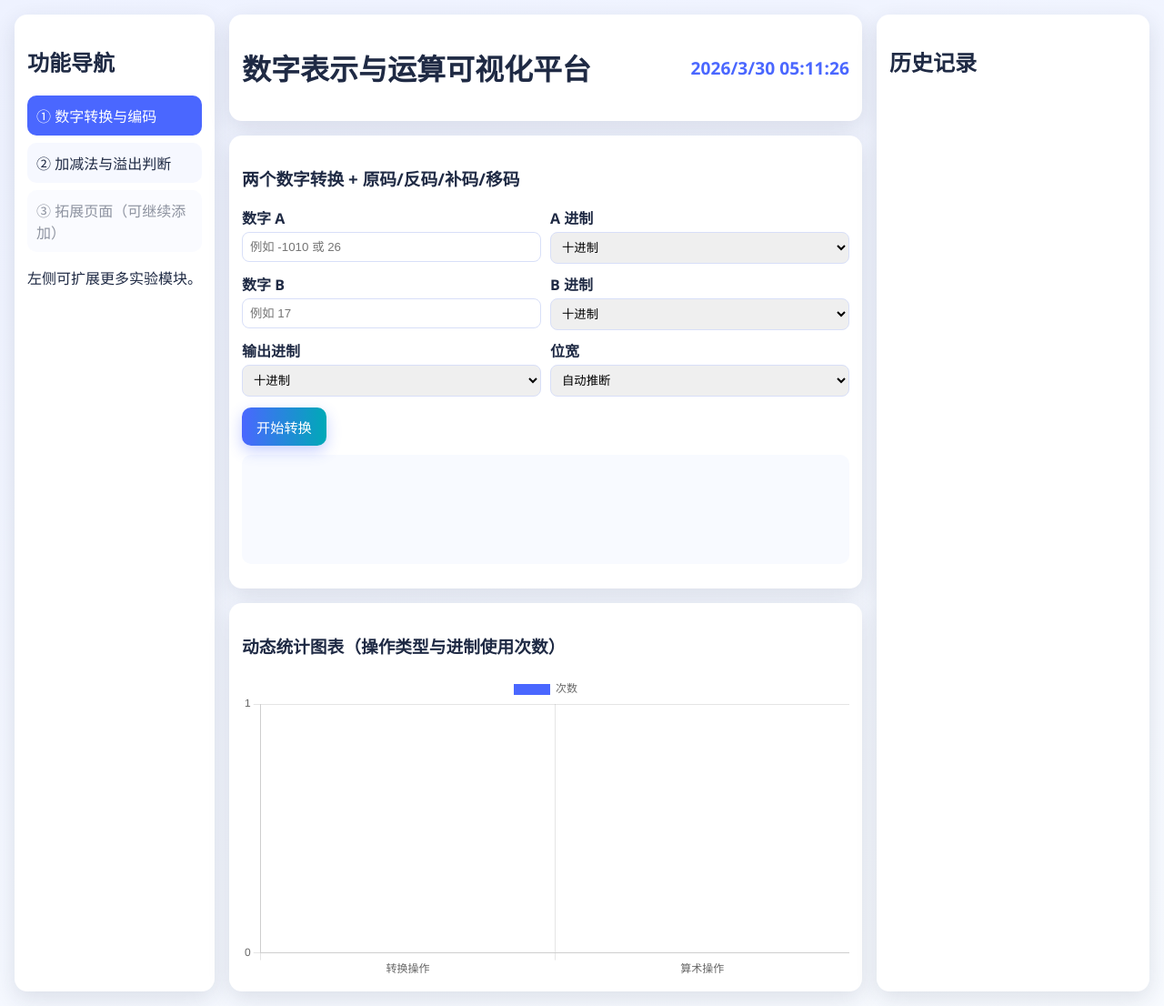
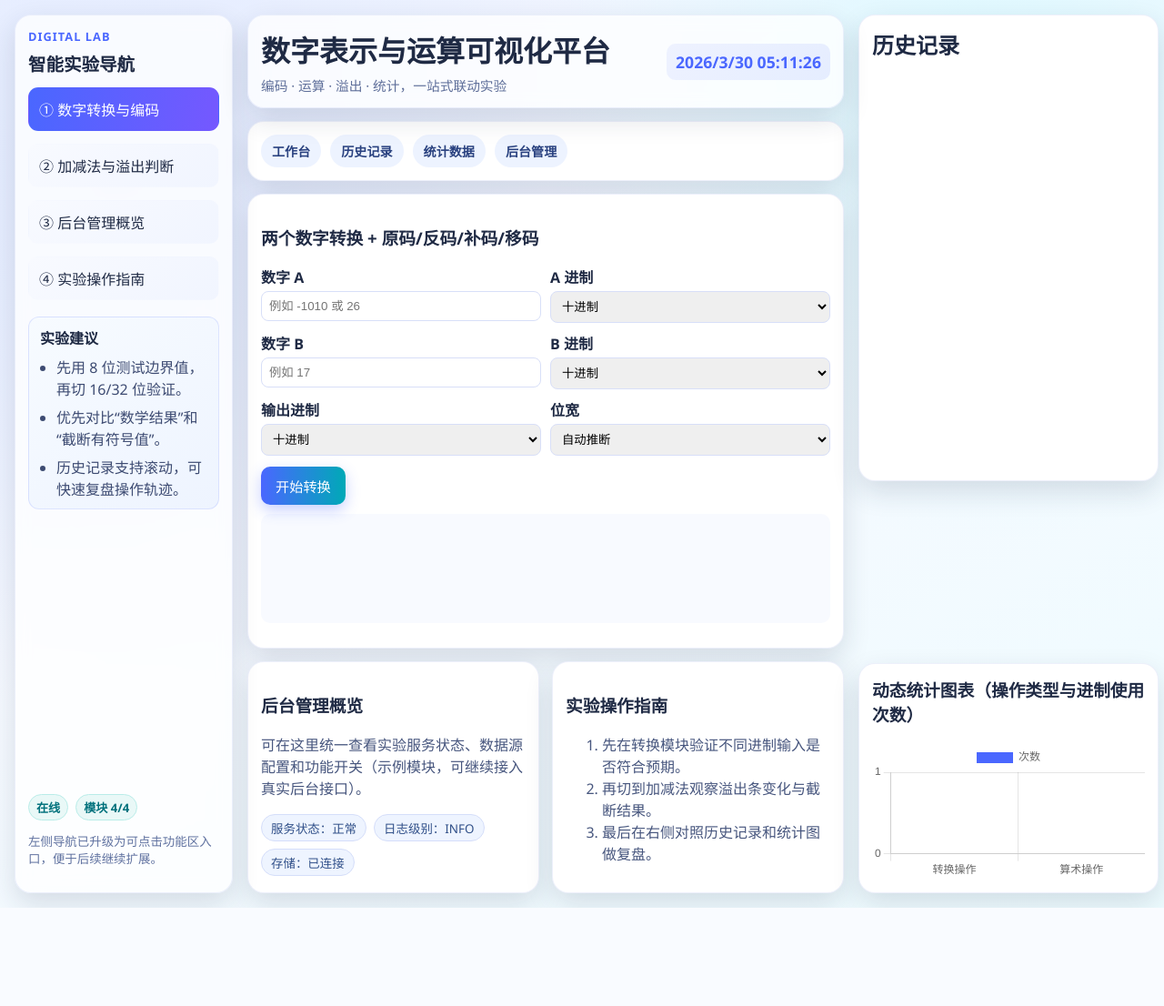
Before and after one commit to Y-coder-guru/y_5671.github, a Flask app: page / in a window 1280 px wide. Shown: the whole page at 91% size. After the commit the page ends 998 px from the top, so only its background shows below. Run offline with Flask 3, Linux system fonts and the light colour scheme; data that the repository does not hold is empty.

Commit message:
继续美化三栏布局并补充可点击后台/指南模块

```diff
--- a/static/css/style.css
+++ b/static/css/style.css
@@ -3,65 +3,179 @@
   --card: #ffffff;
   --text: #1f2a44;
   --primary: #4a67ff;
+  --primary-2: #7558ff;
   --accent: #00a9b7;
   --danger: #d73348;
-  --shadow: 0 8px 24px rgba(31, 42, 68, 0.12);
+  --shadow: 0 12px 30px rgba(31, 42, 68, 0.14);
 }
 
 * { box-sizing: border-box; }
+html { scroll-behavior: smooth; }
 body {
   margin: 0;
   font-family: "Segoe UI", "PingFang SC", sans-serif;
-  background: linear-gradient(160deg, #eef2ff, #f8fbff);
+  background:
+    radial-gradient(circle at 10% 20%, #e3ebff 0%, transparent 42%),
+    radial-gradient(circle at 85% 10%, #ddf9ff 0%, transparent 35%),
+    linear-gradient(155deg, #edf2ff, #f6f9ff 45%, #eefcff);
   color: var(--text);
 }
 
 .app-layout {
   display: grid;
-  grid-template-columns: 220px 1fr 300px;
+  grid-template-columns: 260px 1fr 340px;
   gap: 16px;
   min-height: 100vh;
   padding: 16px;
+  align-items: stretch;
 }
 
 .card {
   background: var(--card);
-  border-radius: 14px;
+  border-radius: 18px;
   padding: 14px;
   box-shadow: var(--shadow);
+  border: 1px solid rgba(108, 129, 220, 0.12);
+}
+
+.glass {
+  background: rgba(255, 255, 255, 0.76);
+  backdrop-filter: blur(8px);
+}
+
+.sidebar {
+  display: flex;
+  flex-direction: column;
+  gap: 10px;
+  min-height: calc(100vh - 32px);
+}
+
+.kicker {
+  margin: 0;
+  color: var(--primary);
+  font-size: 0.8rem;
+  letter-spacing: 0.08em;
+  text-transform: uppercase;
+  font-weight: 700;
+}
+
+.sidebar-head h2 {
+  margin: 6px 0 0;
+  font-size: 1.22rem;
 }
 
 .sidebar .nav-item {
   display: block;
-  margin: 8px 0;
-  padding: 10px;
-  border-radius: 10px;
+  margin: 2px 0;
+  padding: 11px;
+  border-radius: 11px;
   text-decoration: none;
   color: var(--text);
-  background: #f6f8ff;
-  transition: transform .2s, background .2s, box-shadow .2s;
+  background: linear-gradient(145deg, #f8faff, #f1f5ff);
+  border: 1px solid transparent;
+  transition: transform .2s, background .2s, box-shadow .2s, border-color .2s;
 }
 
 .sidebar .nav-item:hover {
-  transform: scale(1.03);
-  background: #e8edff;
-  box-shadow: 0 6px 12px rgba(74, 103, 255, 0.18);
+  transform: translateX(4px);
+  background: #ebf0ff;
+  border-color: rgba(74, 103, 255, 0.3);
+  box-shadow: 0 8px 14px rgba(74, 103, 255, 0.16);
 }
 
-.nav-item.active { background: var(--primary); color: #fff; }
-.nav-item.disabled { opacity: .5; pointer-events: none; }
+.nav-item.active {
+  background: linear-gradient(100deg, var(--primary), var(--primary-2));
+  color: #fff;
+}
 
-.main-content { display: flex; flex-direction: column; gap: 16px; }
-.topbar { display: flex; justify-content: space-between; align-items: center; }
-.clock { font-size: 1.2rem; color: var(--primary); font-weight: 700; }
+.sidebar-widget {
+  margin-top: 6px;
+  background: linear-gradient(145deg, #f7fbff, #eef4ff);
+  border-radius: 12px;
+  padding: 10px 12px;
+  border: 1px solid rgba(74, 103, 255, 0.15);
+}
+.sidebar-widget h4 { margin: 0 0 8px; }
+.sidebar-widget ul {
+  margin: 0;
+  padding-left: 18px;
+  color: #3d4b72;
+  display: grid;
+  gap: 7px;
+}
+
+.status-mini {
+  margin-top: auto;
+  display: flex;
+  flex-wrap: wrap;
+  gap: 8px;
+}
+
+.tag {
+  background: #e9f8f7;
+  color: #00717c;
+  border: 1px solid #b9ece8;
+  padding: 4px 8px;
+  border-radius: 999px;
+  font-size: 0.82rem;
+  font-weight: 600;
+}
+
+.hint { color: #6072a0; font-size: 0.84rem; line-height: 1.4; margin-top: 4px; }
+
+.main-content {
+  display: flex;
+  flex-direction: column;
+  gap: 14px;
+  min-width: 0;
+}
+
+.topbar {
+  display: flex;
+  justify-content: space-between;
+  align-items: center;
+}
+.topbar h1 { margin: 0; }
+.sub-title {
+  margin: 6px 0 0;
+  color: #5f6f9a;
+  font-size: 0.92rem;
+}
+
+.clock {
+  font-size: 1.1rem;
+  color: var(--primary);
+  font-weight: 700;
+  background: linear-gradient(140deg, #eef2ff, #e5edff);
+  padding: 8px 10px;
+  border-radius: 10px;
+}
+
+.floating-nav {
+  display: flex;
+  gap: 10px;
+  align-items: center;
+  flex-wrap: wrap;
+}
+.floating-nav a {
+  text-decoration: none;
+  color: #29417f;
+  background: #edf3ff;
+  padding: 8px 12px;
+  border-radius: 999px;
+  font-weight: 600;
+  font-size: 0.88rem;
+}
 
 .workspace .grid {
   display: grid;
   gap: 10px;
   margin-bottom: 12px;
 }
+
 .two-col { grid-template-columns: repeat(2, minmax(150px, 1fr)); }
 label { display: flex; flex-direction: column; gap: 4px; font-weight: 600; }
+
 input, select {
   border: 1px solid #d8dff8;
   border-radius: 8px;
@@ -95,19 +209,77 @@ input:focus, select:focus { border-color: var(--primary); box-shadow: 0 0 0 3px
   white-space: pre-wrap;
 }
 
+.extra-grid {
+  display: grid;
+  grid-template-columns: repeat(2, minmax(220px, 1fr));
+  gap: 14px;
+}
+
+.extra-card p,
+.extra-card li {
+  color: #47567e;
+  line-height: 1.5;
+}
+
+.chip-row {
+  display: flex;
+  flex-wrap: wrap;
+  gap: 8px;
+}
+
+.chip {
+  background: #eef4ff;
+  border: 1px solid #d5defa;
+  color: #315089;
+  border-radius: 999px;
+  padding: 4px 10px;
+  font-size: 0.84rem;
+}
+
+.right-rail {
+  display: grid;
+  grid-template-rows: minmax(360px, 1fr) minmax(260px, 0.85fr);
+  gap: 16px;
+  min-height: calc(100vh - 32px);
+}
+
+.history {
+  min-height: 0;
+  display: flex;
+  flex-direction: column;
+}
+
+.history h2,
+.chart-area h3 { margin-top: 0; }
+
 .history-list {
-  max-height: calc(100vh - 130px);
+  flex: 1;
+  min-height: 0;
+  max-height: min(62vh, 700px);
   overflow-y: auto;
   display: flex;
   flex-direction: column;
   gap: 8px;
+  padding-right: 4px;
+}
+
+.history-list::-webkit-scrollbar {
+  width: 8px;
+}
+.history-list::-webkit-scrollbar-thumb {
+  background: #cdd8fb;
+  border-radius: 99px;
 }
 
 .history-item {
-  background: #f7f9ff;
+  background: linear-gradient(145deg, #f7f9ff, #eef3ff);
   border-left: 4px solid var(--primary);
   padding: 8px;
   border-radius: 8px;
+}
+
+.chart-area {
+  align-self: end;
 }
 
 .overflow-bar-wrap {
@@ -129,7 +301,15 @@ input:focus, select:focus { border-color: var(--primary); box-shadow: 0 0 0 3px
 .overflow-bar.danger { background: linear-gradient(90deg, #ff7a59, var(--danger)); }
 .hidden { display: none; }
 
+@media (max-width: 1300px) {
+  .app-layout { grid-template-columns: 240px 1fr 320px; }
+}
+
 @media (max-width: 1180px) {
   .app-layout { grid-template-columns: 1fr; }
-  .history-list { max-height: 250px; }
+  .sidebar,
+  .right-rail { min-height: auto; }
+  .right-rail { grid-template-rows: auto auto; }
+  .history-list { max-height: 280px; }
+  .extra-grid { grid-template-columns: 1fr; }
 }
--- a/templates/index.html
+++ b/templates/index.html
@@ -9,21 +9,50 @@
 </head>
 <body data-page="{{ page }}">
   <div class="app-layout">
-    <aside class="sidebar card">
-      <h2>功能导航</h2>
+    <aside class="sidebar card glass">
+      <div class="sidebar-head">
+        <p class="kicker">Digital Lab</p>
+        <h2>智能实验导航</h2>
+      </div>
+
       <a href="{{ url_for('converter_page') }}" class="nav-item {% if page == 'converter' %}active{% endif %}">① 数字转换与编码</a>
       <a href="{{ url_for('arithmetic_page') }}" class="nav-item {% if page == 'arithmetic' %}active{% endif %}">② 加减法与溢出判断</a>
-      <a href="#" class="nav-item disabled">③ 拓展页面（可继续添加）</a>
-      <p class="hint">左侧可扩展更多实验模块。</p>
+      <a href="#admin-panel" class="nav-item">③ 后台管理概览</a>
+      <a href="#guide-panel" class="nav-item">④ 实验操作指南</a>
+
+      <div class="sidebar-widget">
+        <h4>实验建议</h4>
+        <ul>
+          <li>先用 8 位测试边界值，再切 16/32 位验证。</li>
+          <li>优先对比“数学结果”和“截断有符号值”。</li>
+          <li>历史记录支持滚动，可快速复盘操作轨迹。</li>
+        </ul>
+      </div>
+
+      <div class="status-mini">
+        <span class="tag">在线</span>
+        <span class="tag">模块 4/4</span>
+      </div>
+      <p class="hint">左侧导航已升级为可点击功能区入口，便于后续继续扩展。</p>
     </aside>
 
     <main class="main-content">
-      <header class="topbar card">
-        <h1>数字表示与运算可视化平台</h1>
+      <header class="topbar card glass">
+        <div>
+          <h1>数字表示与运算可视化平台</h1>
+          <p class="sub-title">编码 · 运算 · 溢出 · 统计，一站式联动实验</p>
+        </div>
         <div id="clock" class="clock">--:--:--</div>
       </header>
 
-      <section class="workspace card">
+      <nav class="floating-nav card">
+        <a href="#workspace">工作台</a>
+        <a href="#history-panel">历史记录</a>
+        <a href="#stats-panel">统计数据</a>
+        <a href="#admin-panel">后台管理</a>
+      </nav>
+
+      <section id="workspace" class="workspace card">
         <div id="converter-panel" class="panel {% if page != 'converter' %}hidden{% endif %}">
           <h3>两个数字转换 + 原码/反码/补码/移码</h3>
           <div class="grid two-col">
@@ -79,15 +108,37 @@
         </div>
       </section>
 
-      <section class="chart-area card">
+      <section class="extra-grid">
+        <article id="admin-panel" class="extra-card card">
+          <h3>后台管理概览</h3>
+          <p>可在这里统一查看实验服务状态、数据源配置和功能开关（示例模块，可继续接入真实后台接口）。</p>
+          <div class="chip-row">
+            <span class="chip">服务状态：正常</span>
+            <span class="chip">日志级别：INFO</span>
+            <span class="chip">存储：已连接</span>
+          </div>
+        </article>
+        <article id="guide-panel" class="extra-card card">
+          <h3>实验操作指南</h3>
+          <ol>
+            <li>先在转换模块验证不同进制输入是否符合预期。</li>
+            <li>再切到加减法观察溢出条变化与截断结果。</li>
+            <li>最后在右侧对照历史记录和统计图做复盘。</li>
+          </ol>
+        </article>
+      </section>
+    </main>
+
+    <aside class="right-rail">
+      <section id="history-panel" class="history card">
+        <h2>历史记录</h2>
+        <div id="history-list" class="history-list"></div>
+      </section>
+
+      <section id="stats-panel" class="chart-area card">
         <h3>动态统计图表（操作类型与进制使用次数）</h3>
         <canvas id="stats-chart"></canvas>
       </section>
-    </main>
-
-    <aside class="history card">
-      <h2>历史记录</h2>
-      <div id="history-list" class="history-list"></div>
     </aside>
   </div>
 
```
